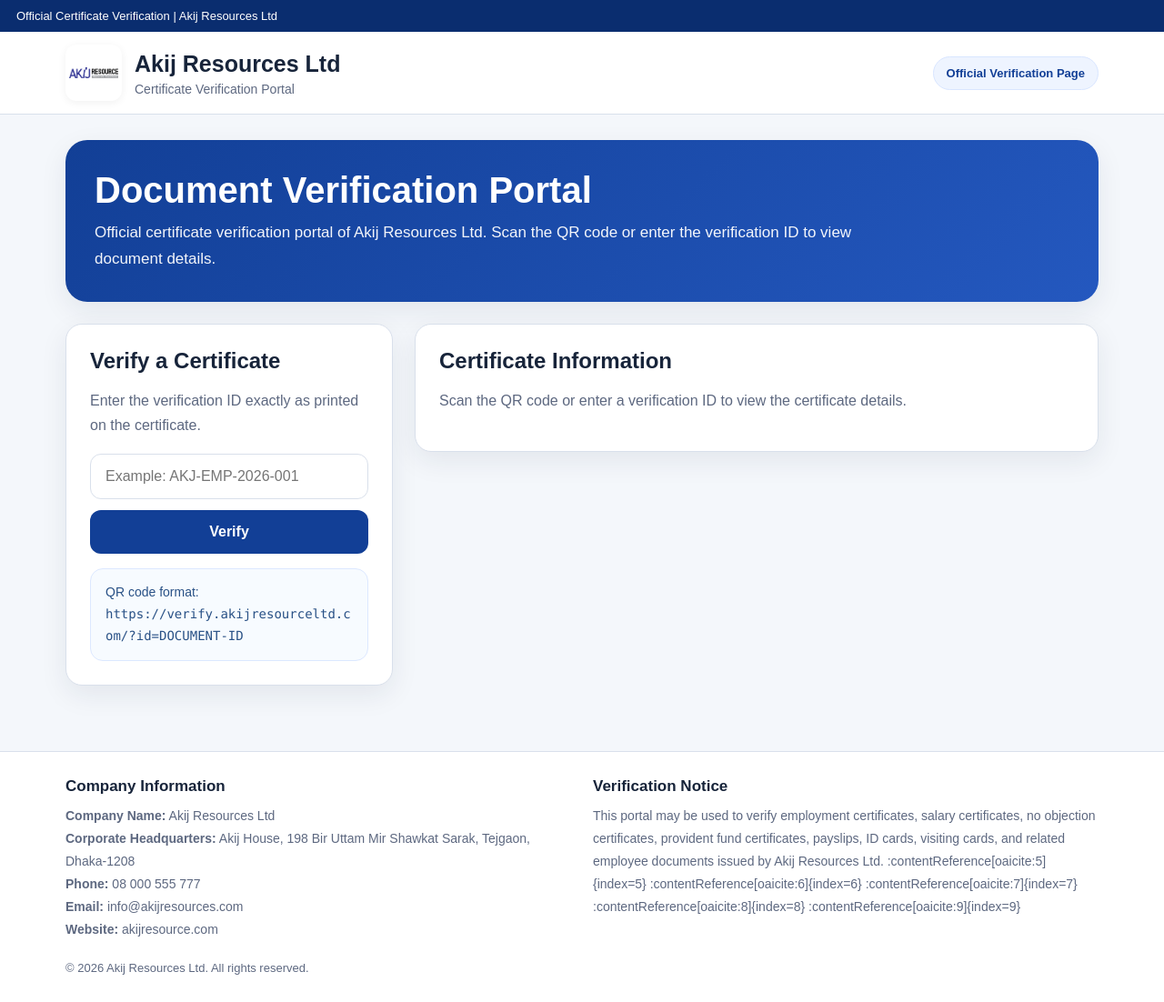
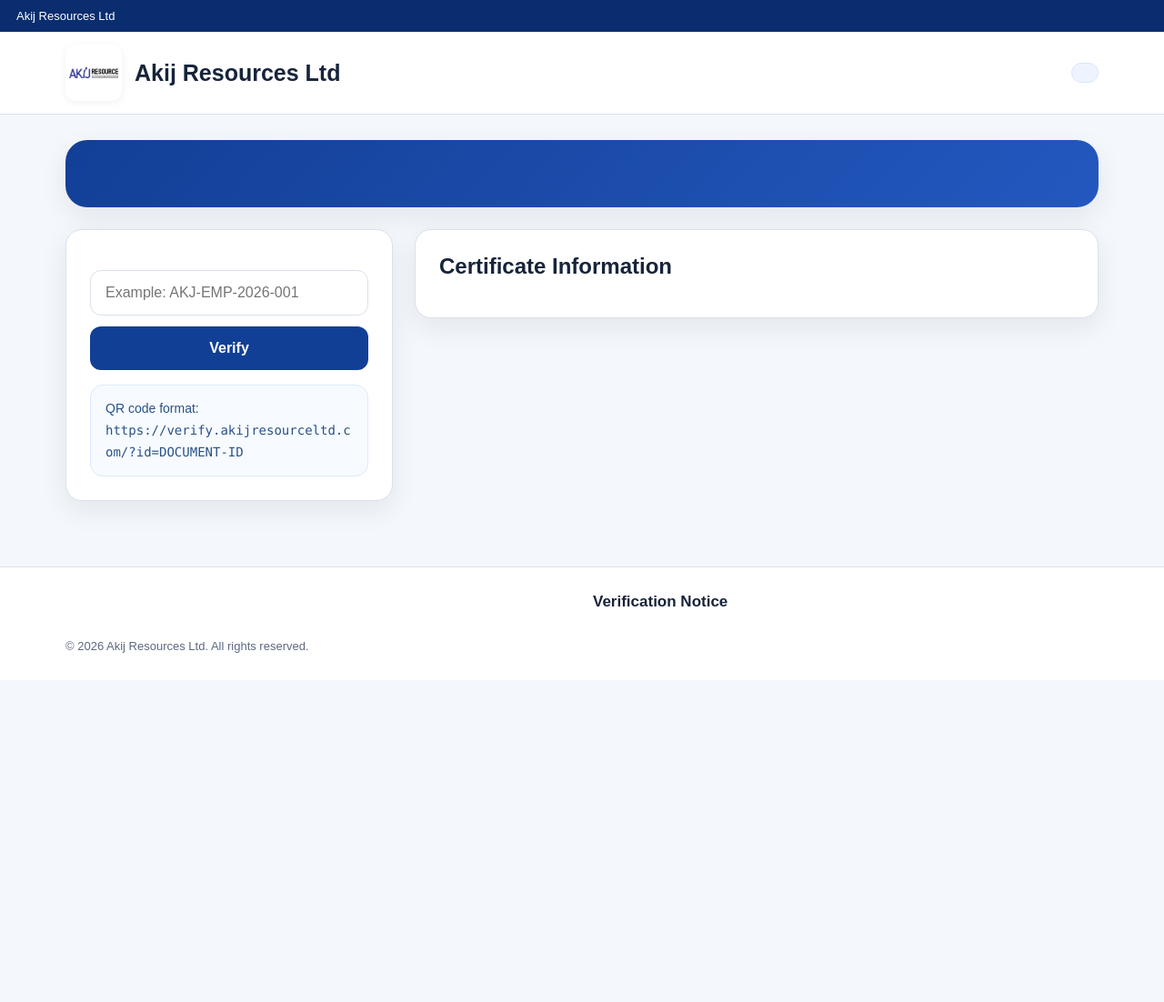
Before and after one commit to ceo350/akij-verification, a plain HTML site: page index.html in a window 1280 px wide. Shown: the whole page at 91% size. After the commit the page ends 800 px from the top, so only its background shows below. Drawn offline with Linux system fonts and the light colour scheme.

Commit message:
Update index.html

```diff
--- a/index.html
+++ b/index.html
@@ -391,7 +391,7 @@
 </head>
 <body>
   <div class="topbar">
-    Official Certificate Verification | Akij Resources Ltd
+  Akij Resources Ltd
   </div>
 
   <header class="header">
@@ -400,28 +400,25 @@
         <img src="logo.png" alt="Akij Resources Ltd Logo" class="logo" />
         <div class="brand-text">
           <h1>Akij Resources Ltd</h1>
-          <p>Certificate Verification Portal</p>
         </div>
       </a>
 
-      <div class="badge-top">Official Verification Page</div>
+      <div class="badge-top"></div>
     </div>
   </header>
 
   <main class="wrap">
     <section class="hero">
-      <h2>Document Verification Portal</h2>
+      <h2></h2>
       <p>
-        Official certificate verification portal of Akij Resources Ltd. Scan the QR code or enter
-        the verification ID to view document details.
+
       </p>
     </section>
 
     <section class="main-grid">
       <aside class="card">
-        <h3>Verify a Certificate</h3>
+        <h3></h3>
         <p class="muted">
-          Enter the verification ID exactly as printed on the certificate.
         </p>
 
         <div class="form-row">
@@ -440,7 +437,7 @@
         <div id="emptyState">
           <h3>Certificate Information</h3>
           <p class="muted">
-            Scan the QR code or enter a verification ID to view the certificate details.
+
           </p>
         </div>
       </section>
@@ -450,20 +447,13 @@
   <footer class="footer">
     <div class="footer-inner">
       <div>
-        <h4>Company Information</h4>
-        <p><strong>Company Name:</strong> Akij Resources Ltd</p>
-        <p><strong>Corporate Headquarters:</strong> Akij House, 198 Bir Uttam Mir Shawkat Sarak, Tejgaon, Dhaka-1208</p>
-        <p><strong>Phone:</strong> 08 000 555 777</p>
-        <p><strong>Email:</strong> info@akijresources.com</p>
-        <p><strong>Website:</strong> akijresource.com</p>
+
       </div>
 
       <div>
         <h4>Verification Notice</h4>
         <p>
-          This portal may be used to verify employment certificates, salary certificates, no
-          objection certificates, provident fund certificates, payslips, ID cards, visiting cards,
-          and related employee documents issued by Akij Resources Ltd. :contentReference[oaicite:5]{index=5} :contentReference[oaicite:6]{index=6} :contentReference[oaicite:7]{index=7} :contentReference[oaicite:8]{index=8} :contentReference[oaicite:9]{index=9}
+
         </p>
       </div>
     </div>
```
